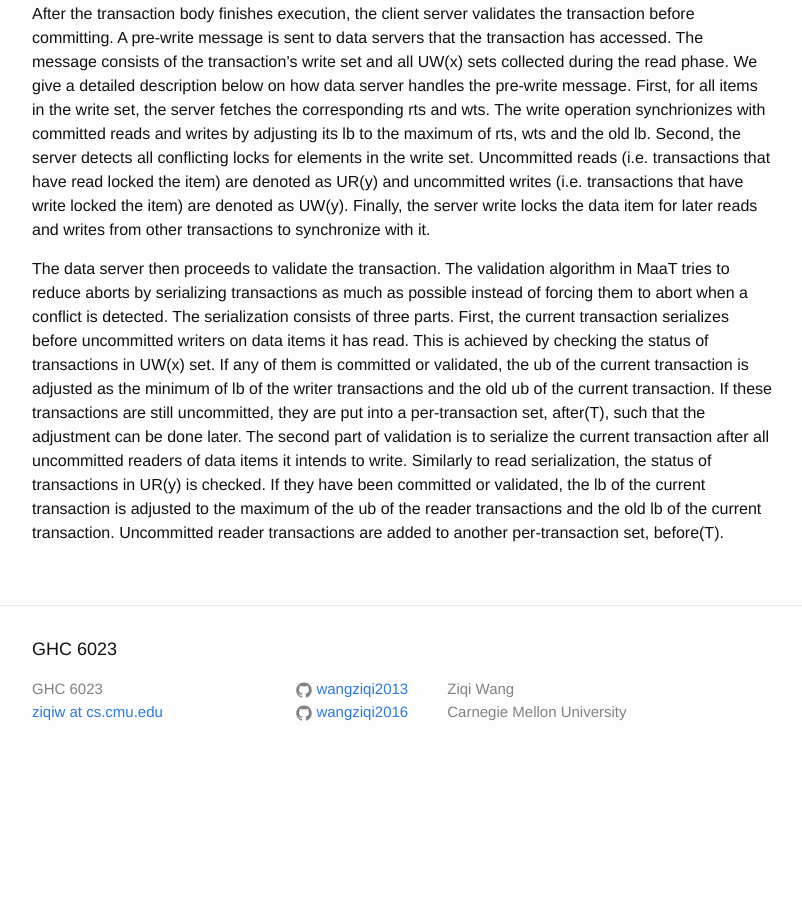
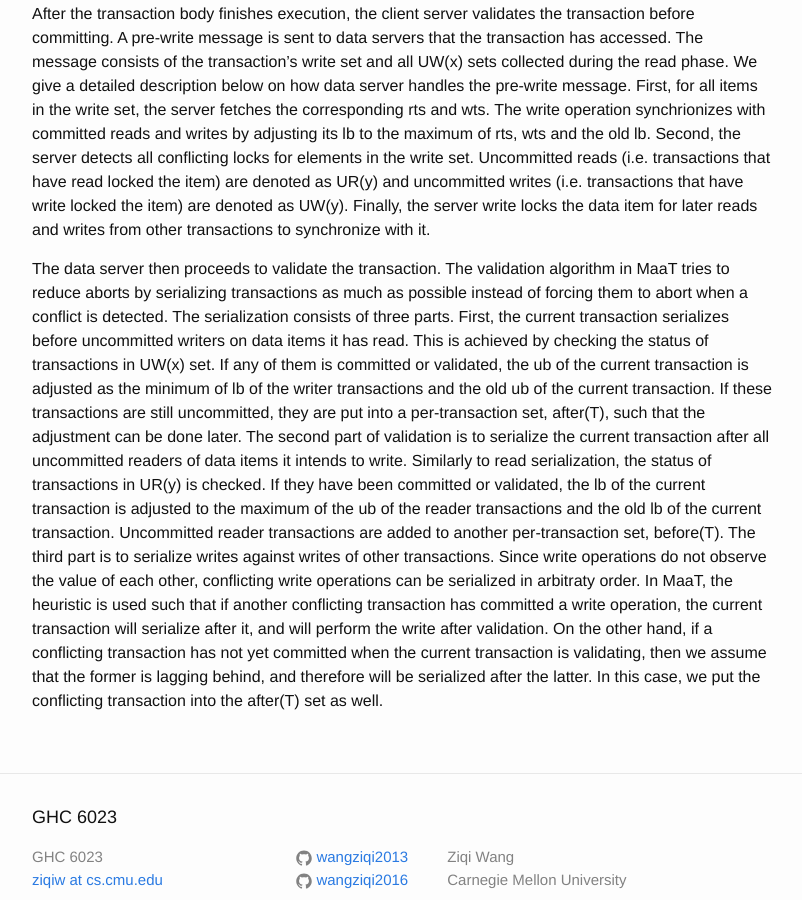
Before and after one commit to wangziqi2013/wangziqi2013.github.io, a Jekyll site: the page built from _posts/2018-12-18-maat.markdown, in a window 1280 px wide and 900 px high, scrolled down 2149 px. Shown: the whole window, without its empty margins (238-1040 px from the left). Built offline with Jekyll 4.4.1, drawn with Linux system fonts in a browser that asks for light colours; before the commit the page ends 2932 px from its top, so only the background shows below that.

Commit message:
Finish validation

```diff
--- a/_posts/2018-12-18-maat.markdown
+++ b/_posts/2018-12-18-maat.markdown
@@ -88,4 +88,10 @@ such that the adjustment can be done later. The second part of validation is to
 after all uncommitted readers of data items it intends to write. Similarly to read serialization, the status of
 transactions in UR(y) is checked. If they have been committed or validated, the lb of the current transaction is
 adjusted to the maximum of the ub of the reader transactions and the old lb of the current transaction. Uncommitted
-reader transactions are added to another per-transaction set, before(T).
+reader transactions are added to another per-transaction set, before(T). The third part is to serialize writes
+against writes of other transactions. Since write operations do not observe the value of each other, conflicting write
+operations can be serialized in arbitraty order. In MaaT, the heuristic is used such that if another conflicting transaction
+has committed a write operation, the current transaction will serialize after it, and will perform the write after validation.
+On the other hand, if a conflicting transaction has not yet committed when the current transaction is validating, then
+we assume that the former is lagging behind, and therefore will be serialized after the latter. In this case, we put
+the conflicting transaction into the after(T) set as well.
```
